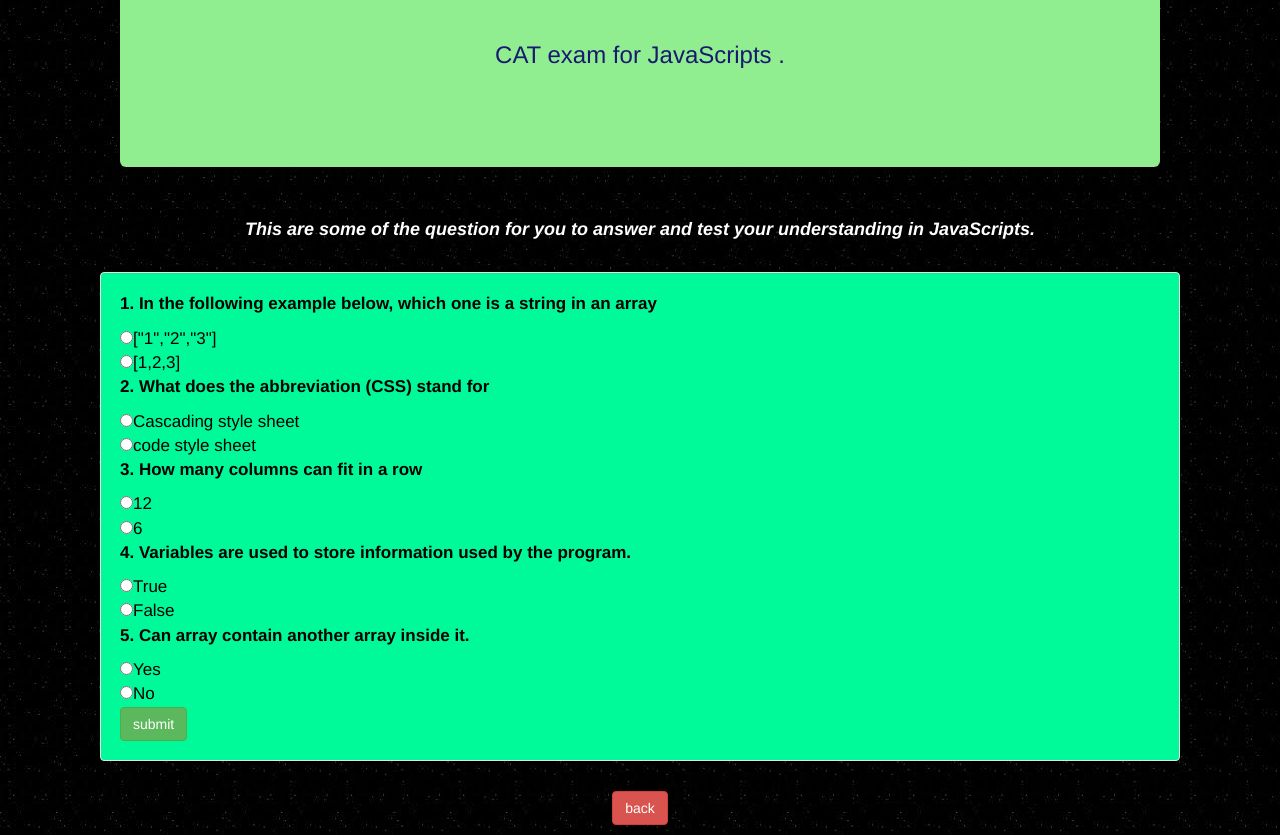
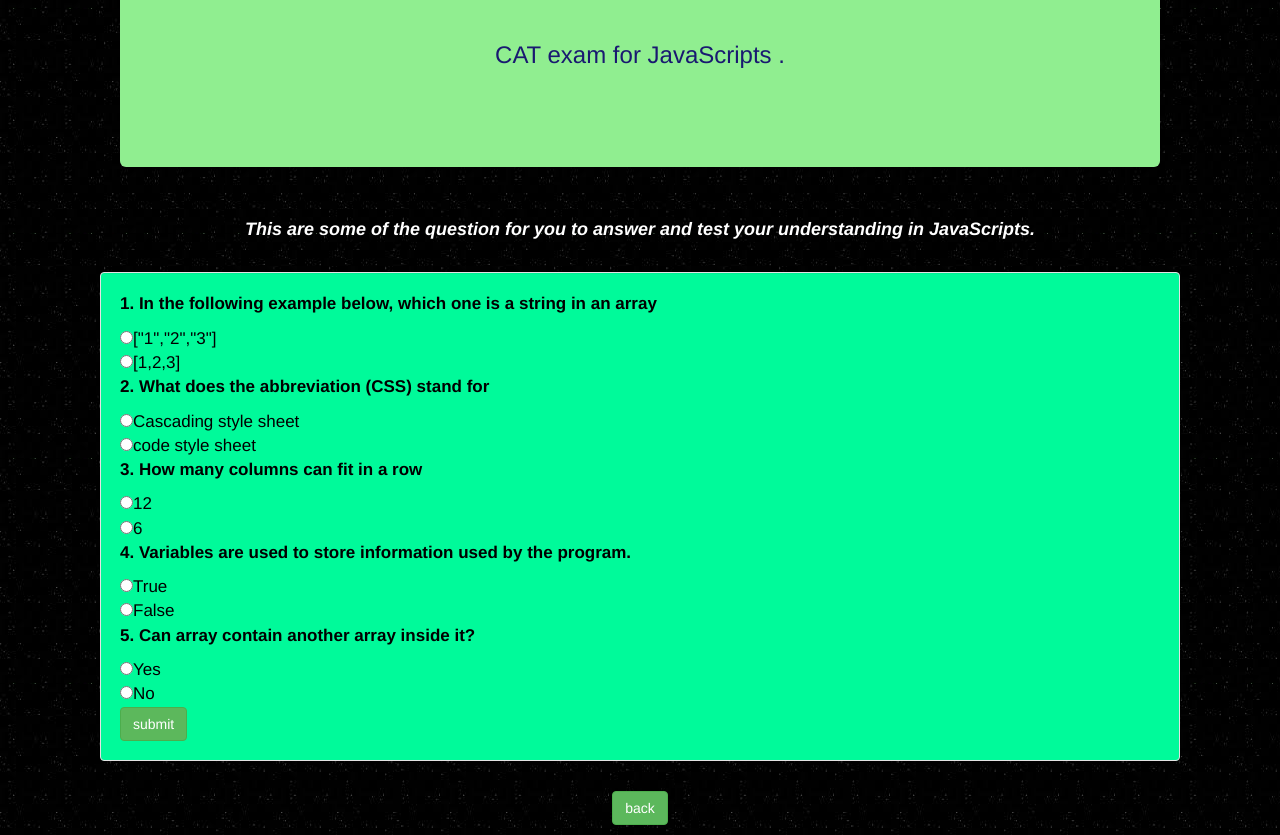
Before and after one commit to shureim/quiz, a plain HTML site: page index.html in a window 1280 px wide. Shown: the part 216-1051 px from the top of the page. Drawn offline with nearby package versions, Linux system fonts and the light colour scheme.

Commit message:
changed the color of the back button

```diff
--- a/index.html
+++ b/index.html
@@ -42,7 +42,7 @@
        <input type="radio" name ="question4" id="r" value="10">True<br>
        <input type="radio" name ="question4" id="r" value="0">False<br>
 
-       <p><b>5. Can array contain another array inside it.</b></p>
+       <p><b>5. Can array contain another array inside it?</b></p>
 
        <input type="radio" name ="question5" id="r" value="10">Yes<br>
        <input type="radio" name ="question5" id="r" value="0">No<br>
@@ -56,7 +56,7 @@
       <p> <span class="after-submit"></span> </p>
    </div>
  </div>
-   <p class="back"><button type="submit" class="btn btn-danger" id="ba">back</button></p>
+   <p class="back"><button type="submit" class="btn btn-success" id="ba">back</button></p>
 
 
   </div>
```
